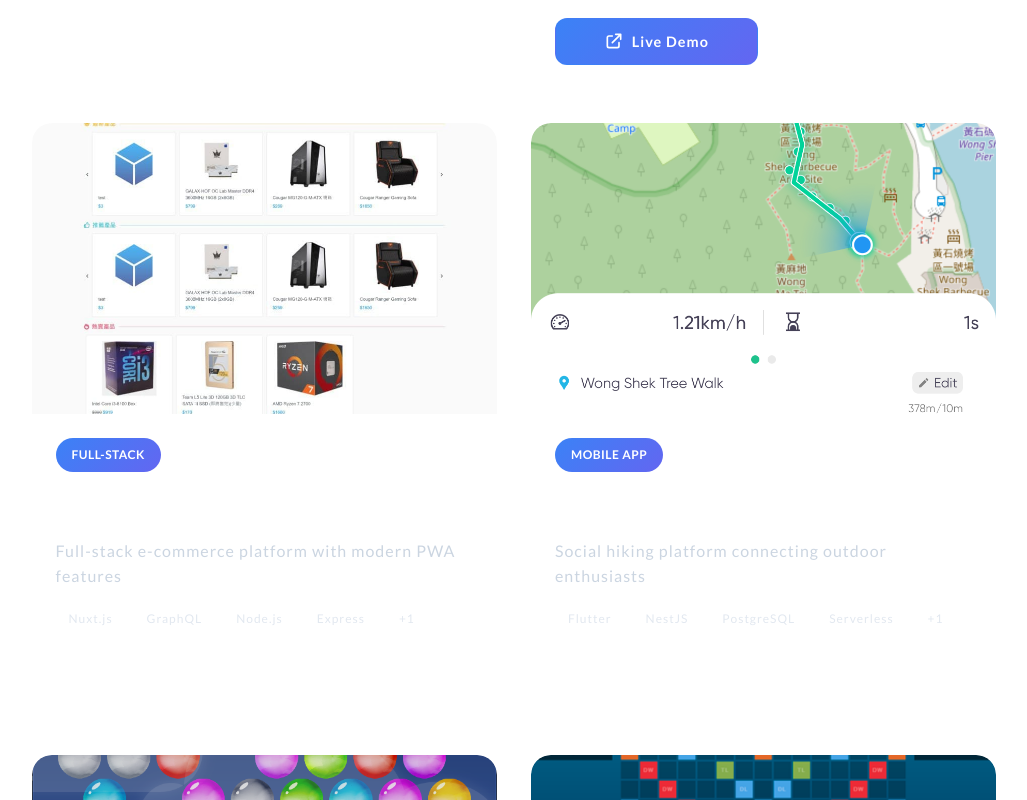
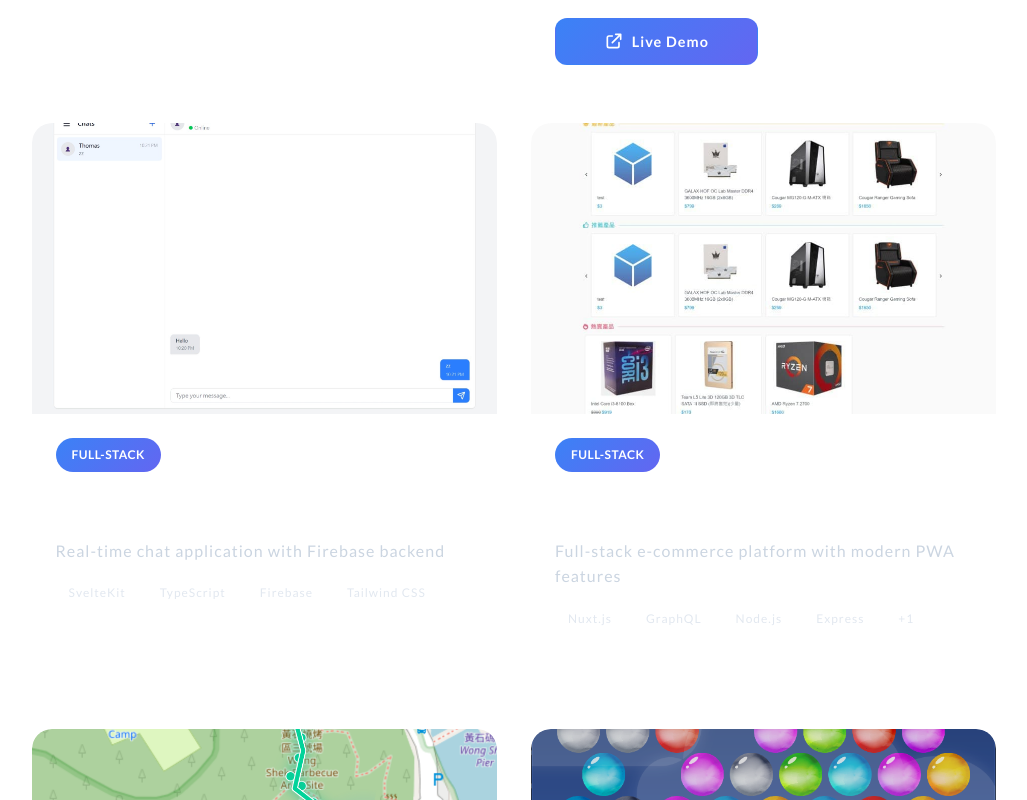
Before and after one commit to tomlaws/tomlaw-personal-website, a Next.js app: page / in a window 1280 px wide. Shown: the part 4760-5560 px from the top of the page, without its empty margins (126-1153 px from the left). Built offline with nearby package versions, Linux system fonts and the light colour scheme.

Commit message:
Add Firebase Chat project to Works section with details and image

```diff
--- a/app/components/sections/works/works.module.scss
+++ b/app/components/sections/works/works.module.scss
@@ -26,14 +26,6 @@
     display: flex;
     flex-direction: column;
     transition: transform 0.3s ease;
-
-    &.featuredProject {
-        /* Remove fixed height - let content determine height */
-    }
-
-    &.regularProject {
-        /* Remove fixed height - let content determine height */
-    }
 }
 
 .cardImage {
--- a/app/components/sections/works/works.tsx
+++ b/app/components/sections/works/works.tsx
@@ -11,6 +11,7 @@ import eDonor from '../../../../public/images/e-donor.png';
 import movie from '../../../../public/images/movie.png';
 import wordle from '../../../../public/images/wordle.jpeg';
 import appointmentSystem from '../../../../public/images/booking.jpeg';
+import firebaseChat from '../../../../public/images/firebase-chat.jpeg';
 import React from 'react';
 
 export default function Works() {
@@ -42,6 +43,18 @@ export default function Works() {
         },
         {
             id: 3,
+            title: "Firebase Chat",
+            description: "Real-time chat application with Firebase backend",
+            longDescription: "A simple real-time chat app built with SvelteKit and Firebase, featuring phone authentication, user search, presence tracking, and with message chunking for efficient handling of large chat histories.",
+            image: firebaseChat,
+            link: "https://fir-chat-4ba55.web.app/",
+            github: "https://github.com/tomlaws/firebase-chat",
+            technologies: ["SvelteKit", "TypeScript", "Firebase", "Tailwind CSS"],
+            category: "Full-Stack",
+            featured: true
+        },
+        {
+            id: 4,
             title: "Pegasus E-Commerce",
             description: "Full-stack e-commerce platform with modern PWA features",
             longDescription: "A comprehensive e-commerce solution built with Nuxt.js, featuring GraphQL API, real-time inventory management, and automated deployment pipelines.",
@@ -53,7 +66,7 @@ export default function Works() {
             featured: true
         },
         {
-            id: 4,
+            id: 5,
             title: "Hikee",
             description: "Social hiking platform connecting outdoor enthusiasts",
             longDescription: "A mobile-first social platform for hikers, featuring trail discovery, community features, and real-time location sharing with serverless architecture.",
@@ -65,7 +78,7 @@ export default function Works() {
             featured: true
         },
         {
-            id: 5,
+            id: 6,
             title: "Bubble Shooter Game",
             description: "Classic bubble shooter game with modern C++ implementation",
             longDescription: "A faithful recreation of the classic bubble shooter game, built with C++ and Qt framework, featuring smooth animations and engaging gameplay mechanics.",
@@ -113,7 +126,7 @@ export default function Works() {
         //     featured: false
         // },
         {
-            id: 9,
+            id: 7,
             title: "Scrabble Game",
             description: "Classic word game implementation",
             longDescription: "A digital version of the classic Scrabble board game, featuring AI opponents, score tracking, and an intuitive user interface built with C++.",
@@ -125,7 +138,7 @@ export default function Works() {
             featured: false
         },
         {
-            id: 10,
+            id: 8,
             title: "Multiple Choice Marker",
             description: "Automated grading system for multiple choice exams",
             longDescription: "A desktop application for automatically grading multiple choice examinations, featuring optical character recognition and detailed reporting capabilities.",
@@ -137,9 +150,6 @@ export default function Works() {
             featured: false
         }
     ];
-
-    const featuredProjects = projects.filter(p => p.featured);
-    const otherProjects = projects.filter(p => !p.featured);
 
     return (
         <div className={styles.worksContainer}>
@@ -160,7 +170,7 @@ export default function Works() {
                     {projects.map((project) => (
                         <div
                             key={project.id}
-                            className={`${styles.unifiedCard} ${project.featured ? styles.featuredProject : styles.regularProject}`}
+                            className={styles.unifiedCard}
                         >
                             <div className={styles.cardImage}>
                                 <Image
```
Also changed, not shown: public/images/firebase-chat.jpeg (added).
